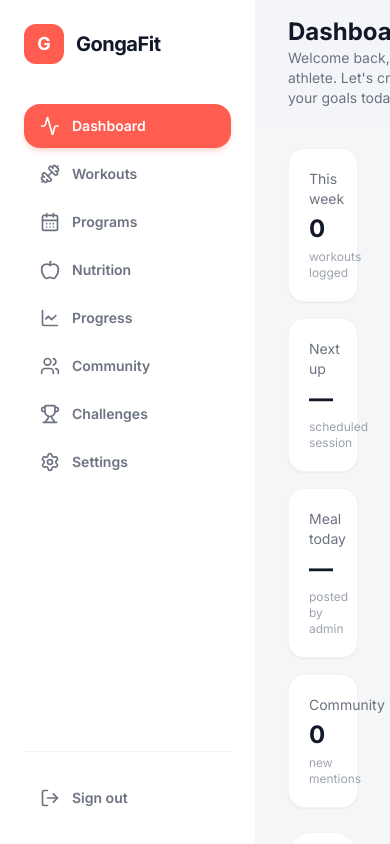
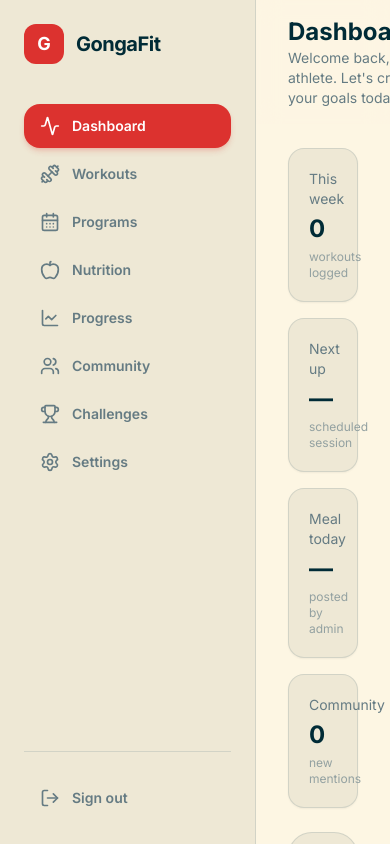
Before and after one commit to Matuxy79/FitsiteGonga, a Next.js app: page /dashboard in a window 390 px wide. Shown: the top 844 px of the page. Built offline with nearby package versions, Linux system fonts and the light colour scheme; no server answers.

Commit message:
feat: implement landing page, dashboard structure, and global styles for the GongaFit application

```diff
--- a/src/app/dashboard/layout.tsx
+++ b/src/app/dashboard/layout.tsx
@@ -1,7 +1,7 @@
 'use client'
 
 import Link from 'next/link'
-import { usePathname } from 'next/navigation'
+import { usePathname, useRouter } from 'next/navigation'
 import { useAuth } from '@/hooks/useAuth'
 import {
   Activity,
@@ -49,22 +49,28 @@ function avatarUrl(key?: string | null) {
 export default function DashboardLayout({ children }: { children: React.ReactNode }) {
   const { user, loading, logout } = useAuth()
   const pathname = usePathname()
+  const router = useRouter()
+
+  const handleLogout = async () => {
+    await logout()
+    router.replace('/?reason=signed-out')
+  }
 
   const tierLabel = user?.role === 'ADMIN' ? 'Admin' : user?.membership_tier === 'PAID' ? 'Paid' : 'Free'
   const TierIcon = user?.role === 'ADMIN' ? ShieldCheck : user?.membership_tier === 'PAID' ? Crown : Users
   const tierClass =
     user?.role === 'ADMIN'
-      ? 'bg-[#d7fb48] text-black'
+      ? 'bg-[#859900] text-[#fdf6e3]'
       : user?.membership_tier === 'PAID'
-      ? 'bg-[#ff5d4f] text-white'
-      : 'bg-white text-gray-700 border border-gray-200'
+      ? 'bg-[#dc322f] text-[#fdf6e3]'
+      : 'bg-[#eee8d5] text-[#657b83] border border-[#93a1a1]/40'
 
   return (
-    <div className="min-h-screen bg-[#f4f6f8] text-gray-900">
+    <div className="min-h-screen bg-[#fdf6e3] text-[#002b36]">
       {/* Sidebar */}
-      <aside className="fixed left-0 top-0 h-full w-64 bg-white border-r border-gray-100 p-6 flex flex-col z-20">
+      <aside className="fixed left-0 top-0 h-full w-64 bg-[#eee8d5] border-r border-[#93a1a1]/30 p-6 flex flex-col z-20">
         <Link href="/dashboard" className="flex items-center gap-3 mb-10">
-          <div className="w-10 h-10 rounded-xl bg-[#ff5d4f] flex items-center justify-center text-white font-bold text-lg">G</div>
+          <div className="w-10 h-10 rounded-xl bg-[#dc322f] flex items-center justify-center text-white font-bold text-lg">G</div>
           <span className="text-xl font-bold tracking-tight">GongaFit</span>
         </Link>
 
@@ -77,8 +83,8 @@ export default function DashboardLayout({ children }: { children: React.ReactNod
                 href={item.href}
                 className={`flex items-center gap-3 px-4 py-3 rounded-2xl text-sm font-semibold transition-colors ${
                   isActive
-                    ? 'bg-[#ff5d4f] text-white shadow-md shadow-[#ff5d4f]/20'
-                    : 'text-gray-500 hover:bg-gray-50 hover:text-gray-900'
+                    ? 'bg-[#dc322f] text-white shadow-md shadow-[#dc322f]/20'
+                    : 'text-[#657b83] hover:bg-[#fdf6e3] hover:text-[#002b36]'
                 }`}
               >
                 <item.icon className="w-5 h-5" />
@@ -88,10 +94,10 @@ export default function DashboardLayout({ children }: { children: React.ReactNod
           })}
         </nav>
 
-        <div className="pt-6 border-t border-gray-100">
+        <div className="pt-6 border-t border-[#93a1a1]/30">
           <button
-            onClick={logout}
-            className="flex items-center gap-3 px-4 py-3 w-full rounded-2xl text-sm font-semibold text-gray-500 hover:bg-gray-50 hover:text-gray-900 transition-colors"
+            onClick={handleLogout}
+            className="flex items-center gap-3 px-4 py-3 w-full rounded-2xl text-sm font-semibold text-[#657b83] hover:bg-[#fdf6e3] hover:text-[#002b36] transition-colors"
           >
             <LogOut className="w-5 h-5" />
             Sign out
@@ -102,27 +108,27 @@ export default function DashboardLayout({ children }: { children: React.ReactNod
       {/* Main content */}
       <div className="ml-64">
         {/* Header */}
-        <header className="sticky top-0 z-10 bg-[#f4f6f8]/80 backdrop-blur-md px-8 py-4 flex items-center justify-between">
+        <header className="sticky top-0 z-10 bg-[#fdf6e3]/80 backdrop-blur-md px-8 py-4 flex items-center justify-between">
           <div>
             <h1 className="text-2xl font-bold">Dashboard</h1>
-            <p className="text-sm text-gray-500">
+            <p className="text-sm text-[#657b83]">
               {loading ? 'Loading your training space...' : `Welcome back, ${user?.display_name || 'athlete'}. Let's crush your goals today.`}
             </p>
           </div>
 
           <div className="flex items-center gap-4">
             <div className="relative">
-              <Search className="absolute left-3 top-1/2 -translate-y-1/2 w-4 h-4 text-gray-400" />
+              <Search className="absolute left-3 top-1/2 -translate-y-1/2 w-4 h-4 text-[#93a1a1]" />
               <input
                 type="text"
                 placeholder="Search"
-                className="pl-9 pr-4 py-2 rounded-full bg-white border border-gray-200 text-sm focus:outline-none focus:ring-2 focus:ring-[#ff5d4f]/30 w-48"
+                className="pl-9 pr-4 py-2 rounded-full bg-[#fdf6e3] border border-[#93a1a1]/40 text-sm focus:outline-none focus:ring-2 focus:ring-[#dc322f]/30 w-48"
               />
             </div>
 
-            <button className="relative p-2.5 rounded-full bg-white border border-gray-200 text-gray-600 hover:bg-gray-50">
+            <button className="relative p-2.5 rounded-full bg-[#eee8d5] border border-[#93a1a1]/40 text-[#657b83] hover:bg-[#fdf6e3]">
               <Bell className="w-5 h-5" />
-              <span className="absolute top-2 right-2.5 w-2 h-2 bg-[#ff5d4f] rounded-full" />
+              <span className="absolute top-2 right-2.5 w-2 h-2 bg-[#dc322f] rounded-full" />
             </button>
 
             <div className={`flex items-center gap-2 px-3 py-1.5 rounded-full text-xs font-bold ${tierClass}`}>
@@ -132,12 +138,12 @@ export default function DashboardLayout({ children }: { children: React.ReactNod
 
             <Link
               href="/dashboard/settings"
-              className="flex items-center gap-2 pl-2 pr-4 py-1.5 rounded-full bg-white border border-gray-200 hover:bg-gray-50 transition-colors"
+              className="flex items-center gap-2 pl-2 pr-4 py-1.5 rounded-full bg-[#eee8d5] border border-[#93a1a1]/40 hover:bg-[#fdf6e3] transition-colors"
             >
               {user?.avatar_url ? (
                 <img src={avatarUrl(user.avatar_url)} alt="" className="w-8 h-8 rounded-full object-cover" />
               ) : (
-                <div className="w-8 h-8 rounded-full bg-gradient-to-br from-[#ff5d4f] to-[#ff8a80] flex items-center justify-center text-white text-xs font-bold">
+                <div className="w-8 h-8 rounded-full bg-gradient-to-br from-[#dc322f] to-[#cb4b16] flex items-center justify-center text-white text-xs font-bold">
                   {initials(user?.display_name || 'GF')}
                 </div>
               )}
--- a/src/app/dashboard/page.tsx
+++ b/src/app/dashboard/page.tsx
@@ -38,10 +38,10 @@ function SectionCard({
   action?: { label: string; href: string }
 }) {
   return (
-    <div className="bg-white rounded-3xl p-6 border border-gray-100 shadow-sm flex flex-col h-full">
+    <div className="bg-[#eee8d5] rounded-3xl p-6 border border-[#93a1a1]/30 shadow-sm flex flex-col h-full">
       <div className="flex items-center justify-between mb-4">
         <div className="flex items-center gap-3">
-          <div className="w-10 h-10 rounded-2xl bg-[#ff5d4f]/10 text-[#ff5d4f] flex items-center justify-center">
+          <div className="w-10 h-10 rounded-2xl bg-[#dc322f]/10 text-[#dc322f] flex items-center justify-center">
             <Icon className="w-5 h-5" />
           </div>
           <h2 className="font-bold text-lg">{title}</h2>
@@ -49,7 +49,7 @@ function SectionCard({
         {action && (
           <Link
             href={action.href}
-            className="text-xs font-bold text-[#ff5d4f] hover:text-[#e54d3f] flex items-center gap-1"
+            className="text-xs font-bold text-[#dc322f] hover:text-[#cb4b16] flex items-center gap-1"
           >
             <Plus className="w-3.5 h-3.5" />
             {action.label}
@@ -59,7 +59,7 @@ function SectionCard({
       <div className="flex-1">{children}</div>
       <Link
         href={href}
-        className="mt-4 text-sm font-semibold text-gray-500 hover:text-gray-900 flex items-center gap-1"
+        className="mt-4 text-sm font-semibold text-[#657b83] hover:text-[#002b36] flex items-center gap-1"
       >
         Open {title} <span className="text-lg leading-none">→</span>
       </Link>
@@ -69,7 +69,7 @@ function SectionCard({
 
 function EmptyState({ message, icon: Icon }: { message: string; icon: React.ElementType }) {
   return (
-    <div className="flex flex-col items-center justify-center h-32 text-center text-gray-400">
+    <div className="flex flex-col items-center justify-center h-32 text-center text-[#93a1a1]">
       <Icon className="w-8 h-8 mb-2 opacity-40" />
       <p className="text-sm">{message}</p>
     </div>
@@ -86,25 +86,25 @@ export default function DashboardOverview() {
     <div className="space-y-6">
       {/* Quick stat row */}
       <div className="grid grid-cols-1 sm:grid-cols-2 lg:grid-cols-4 gap-4">
-        <div className="bg-white rounded-2xl p-5 border border-gray-100 shadow-sm">
-          <p className="text-sm text-gray-500 mb-1">This week</p>
+        <div className="bg-[#eee8d5] rounded-2xl p-5 border border-[#93a1a1]/30 shadow-sm">
+          <p className="text-sm text-[#657b83] mb-1">This week</p>
           <p className="text-2xl font-bold">0</p>
-          <p className="text-xs text-gray-400 mt-1">workouts logged</p>
+          <p className="text-xs text-[#93a1a1] mt-1">workouts logged</p>
         </div>
-        <div className="bg-white rounded-2xl p-5 border border-gray-100 shadow-sm">
-          <p className="text-sm text-gray-500 mb-1">Next up</p>
+        <div className="bg-[#eee8d5] rounded-2xl p-5 border border-[#93a1a1]/30 shadow-sm">
+          <p className="text-sm text-[#657b83] mb-1">Next up</p>
           <p className="text-2xl font-bold">—</p>
-          <p className="text-xs text-gray-400 mt-1">scheduled session</p>
+          <p className="text-xs text-[#93a1a1] mt-1">scheduled session</p>
         </div>
-        <div className="bg-white rounded-2xl p-5 border border-gray-100 shadow-sm">
-          <p className="text-sm text-gray-500 mb-1">Meal today</p>
+        <div className="bg-[#eee8d5] rounded-2xl p-5 border border-[#93a1a1]/30 shadow-sm">
+          <p className="text-sm text-[#657b83] mb-1">Meal today</p>
           <p className="text-2xl font-bold">—</p>
-          <p className="text-xs text-gray-400 mt-1">posted by admin</p>
+          <p className="text-xs text-[#93a1a1] mt-1">posted by admin</p>
         </div>
-        <div className="bg-white rounded-2xl p-5 border border-gray-100 shadow-sm">
-          <p className="text-sm text-gray-500 mb-1">Community</p>
+        <div className="bg-[#eee8d5] rounded-2xl p-5 border border-[#93a1a1]/30 shadow-sm">
+          <p className="text-sm text-[#657b83] mb-1">Community</p>
           <p className="text-2xl font-bold">0</p>
-          <p className="text-xs text-gray-400 mt-1">new mentions</p>
+          <p className="text-xs text-[#93a1a1] mt-1">new mentions</p>
         </div>
       </div>
 
@@ -136,13 +136,13 @@ export default function DashboardOverview() {
       </div>
 
       {isAdmin && (
-        <div className="bg-[#d7fb48] rounded-3xl p-6 border border-[#c8ec39]">
+        <div className="bg-[#859900] rounded-3xl p-6 border border-[#859900]">
           <h3 className="font-bold text-lg mb-2">Admin quick actions</h3>
           <div className="flex flex-wrap gap-3">
-            <Link href="/admin" className="px-4 py-2 bg-black text-white rounded-xl text-sm font-bold hover:bg-gray-900">
+            <Link href="/admin" className="px-4 py-2 bg-[#002b36] text-[#fdf6e3] rounded-xl text-sm font-bold hover:bg-[#073642]">
               Admin console
             </Link>
-            <Link href="/dashboard/nutrition" className="px-4 py-2 bg-white text-black rounded-xl text-sm font-bold hover:bg-gray-50">
+            <Link href="/dashboard/nutrition" className="px-4 py-2 bg-[#fdf6e3] text-[#002b36] rounded-xl text-sm font-bold hover:bg-[#eee8d5]">
               Post meal of the day
             </Link>
           </div>
--- a/src/app/globals.css
+++ b/src/app/globals.css
@@ -8,89 +8,89 @@
   }
 
   body {
-    background: #1e1f22;
-    color: #dcddde;
+    background: #fdf6e3;
+    color: #002b36;
   }
 }
 
 @layer components {
-  /* Discord-inspired background patterns */
+  /* Solarized Light background patterns */
   .discord-bg {
-    background: #1e1f22;
+    background: #fdf6e3;
     background-image:
-      radial-gradient(circle at 20% 80%, rgba(88, 101, 242, 0.1) 0%, transparent 50%),
-      radial-gradient(circle at 80% 20%, rgba(88, 101, 242, 0.1) 0%, transparent 50%),
-      radial-gradient(circle at 40% 40%, rgba(88, 101, 242, 0.05) 0%, transparent 50%);
+      radial-gradient(circle at 20% 80%, rgba(38, 139, 210, 0.08) 0%, transparent 50%),
+      radial-gradient(circle at 80% 20%, rgba(38, 139, 210, 0.08) 0%, transparent 50%),
+      radial-gradient(circle at 40% 40%, rgba(38, 139, 210, 0.04) 0%, transparent 50%);
   }
 
   .discord-bg-pattern {
-    background: #1e1f22;
+    background: #fdf6e3;
     background-image:
-      linear-gradient(rgba(88, 101, 242, 0.03) 1px, transparent 1px),
-      linear-gradient(90deg, rgba(88, 101, 242, 0.03) 1px, transparent 1px);
+      linear-gradient(rgba(38, 139, 210, 0.04) 1px, transparent 1px),
+      linear-gradient(90deg, rgba(38, 139, 210, 0.04) 1px, transparent 1px);
     background-size: 20px 20px;
   }
 
-  /* Discord-style scrollbars */
+  /* Solarized scrollbars */
   .discord-scrollbar::-webkit-scrollbar {
     width: 8px;
   }
 
   .discord-scrollbar::-webkit-scrollbar-track {
-    background: #2f3136;
+    background: #eee8d5;
   }
 
   .discord-scrollbar::-webkit-scrollbar-thumb {
-    background: #202225;
+    background: #93a1a1;
     border-radius: 4px;
   }
 
   .discord-scrollbar::-webkit-scrollbar-thumb:hover {
-    background: #4f545c;
+    background: #657b83;
   }
 
-  /* Discord-style focus rings */
+  /* Focus rings */
   .discord-focus {
-    @apply focus:outline-none focus:ring-2 focus:ring-discord-accent focus:ring-offset-2 focus:ring-offset-discord-darkest;
+    @apply focus:outline-none focus:ring-2 focus:ring-discord-accent focus:ring-offset-2 focus:ring-offset-sol-base3;
   }
 
-  /* Discord-style buttons */
+  /* Buttons */
   .discord-button {
-    @apply inline-flex items-center justify-center rounded-md font-medium transition-all duration-200 focus:outline-none focus:ring-2 focus:ring-discord-accent focus:ring-offset-2 focus:ring-offset-discord-darkest disabled:opacity-50 disabled:cursor-not-allowed;
+    @apply inline-flex items-center justify-center rounded-md font-medium transition-all duration-200 focus:outline-none focus:ring-2 focus:ring-discord-accent focus:ring-offset-2 focus:ring-offset-sol-base3 disabled:opacity-50 disabled:cursor-not-allowed;
   }
 
   .discord-button-primary {
-    @apply discord-button bg-discord-accent text-white hover:bg-discord-accent/90 active:bg-discord-accent/80;
+    @apply discord-button bg-sol-blue text-sol-base3 hover:bg-sol-blue/90 active:bg-sol-blue/80;
   }
 
   .discord-button-secondary {
-    @apply discord-button bg-discord-medium text-white hover:bg-discord-medium/80 active:bg-discord-medium/70;
+    @apply discord-button bg-sol-base2 text-sol-base03 hover:bg-sol-base2/80 active:bg-sol-base2/70;
   }
 
   .discord-button-subtle {
-    @apply discord-button bg-transparent text-discord-light hover:bg-discord-medium active:bg-discord-medium/80;
+    @apply discord-button bg-transparent text-sol-base01 hover:bg-sol-base2 active:bg-sol-base2/80;
   }
 
   .discord-button-danger {
-    @apply discord-button bg-discord-error text-white hover:bg-discord-error/90 active:bg-discord-error/80;
+    @apply discord-button bg-sol-red text-sol-base3 hover:bg-sol-red/90 active:bg-sol-red/80;
   }
 
-  /* Discord-style cards */
+  /* Cards */
   .discord-card {
-    @apply bg-discord-dark border border-discord-darker rounded-lg shadow-lg;
+    @apply bg-sol-base2 border border-sol-base1/30 rounded-lg shadow-sm;
   }
 
   .discord-card-hover {
-    @apply discord-card hover:bg-discord-medium hover:border-discord-medium transition-colors duration-200;
+    @apply discord-card hover:bg-sol-base3 hover:border-sol-base1/50 transition-colors duration-200;
   }
 
-  /* Discord-style inputs */
+  /* Inputs */
   .discord-input {
-    @apply w-full bg-discord-dark text-discord-light placeholder-discord-muted border border-discord-medium rounded-md px-3 py-2 focus:outline-none focus:ring-2 focus:ring-discord-accent focus:border-discord-accent transition-colors duration-200;
+    @apply w-full bg-sol-base3 text-sol-base03 placeholder-sol-base1 border border-sol-base1/40 rounded-md px-3 py-2 focus:outline-none focus:ring-2 focus:ring-sol-blue focus:border-sol-blue transition-colors duration-200;
   }
 
   .discord-input-error {
-    @apply discord-input border-discord-error focus:ring-discord-error focus:border-discord-error;
+    @apply discord-input border-sol-red focus:ring-sol-red focus:border-sol-red;
   }
 }
 
@@ -123,44 +123,44 @@
     animation: glow 2s ease-in-out infinite alternate;
   }
 
-  /* Discord-style text gradients */
+  /* Text gradients – solarized flavored */
   .text-gradient-discord {
-    @apply bg-clip-text text-transparent bg-gradient-to-r from-white to-discord-accent;
+    @apply bg-clip-text text-transparent bg-gradient-to-r from-sol-base03 to-sol-blue;
   }
 
   .text-gradient-success {
-    @apply bg-clip-text text-transparent bg-gradient-to-r from-discord-success to-green-400;
+    @apply bg-clip-text text-transparent bg-gradient-to-r from-sol-green to-sol-cyan;
   }
 
   .text-gradient-warning {
-    @apply bg-clip-text text-transparent bg-gradient-to-r from-discord-warning to-yellow-400;
+    @apply bg-clip-text text-transparent bg-gradient-to-r from-sol-yellow to-sol-orange;
   }
 
   .text-gradient-error {
-    @apply bg-clip-text text-transparent bg-gradient-to-r from-discord-error to-red-400;
+    @apply bg-clip-text text-transparent bg-gradient-to-r from-sol-red to-sol-orange;
   }
 
-  /* Discord-style shadows */
+  /* Shadows */
   .shadow-discord {
     box-shadow:
-      0 4px 6px -1px rgba(0, 0, 0, 0.1),
-      0 2px 4px -1px rgba(0, 0, 0, 0.06);
+      0 4px 6px -1px rgba(0, 43, 54, 0.08),
+      0 2px 4px -1px rgba(0, 43, 54, 0.04);
   }
 
   .shadow-discord-lg {
     box-shadow:
-      0 10px 15px -3px rgba(0, 0, 0, 0.1),
-      0 4px 6px -2px rgba(0, 0, 0, 0.05);
+      0 10px 15px -3px rgba(0, 43, 54, 0.08),
+      0 4px 6px -2px rgba(0, 43, 54, 0.04);
   }
 
   .shadow-discord-xl {
     box-shadow:
-      0 20px 25px -5px rgba(0, 0, 0, 0.1),
-      0 10px 10px -5px rgba(0, 0, 0, 0.04);
+      0 20px 25px -5px rgba(0, 43, 54, 0.08),
+      0 10px 10px -5px rgba(0, 43, 54, 0.03);
   }
 
   .shadow-discord-glow {
-    box-shadow: 0 0 20px rgba(88, 101, 242, 0.3);
+    box-shadow: 0 0 20px rgba(38, 139, 210, 0.25);
   }
 }
 
@@ -223,9 +223,9 @@
 
 @keyframes glow {
   from {
-    box-shadow: 0 0 5px rgba(88, 101, 242, 0.2);
+    box-shadow: 0 0 5px rgba(38, 139, 210, 0.15);
   }
   to {
-    box-shadow: 0 0 20px rgba(88, 101, 242, 0.4);
+    box-shadow: 0 0 20px rgba(38, 139, 210, 0.3);
   }
 }
--- a/tailwind.config.js
+++ b/tailwind.config.js
@@ -8,17 +8,35 @@ module.exports = {
   theme: {
     extend: {
       colors: {
-        // Discord-inspired colors
-        'discord-darkest': '#1e1f22',
-        'discord-darker': '#202225',
-        'discord-dark': '#2f3136',
-        'discord-medium': '#36393f',
-        'discord-light': '#dcddde',
-        'discord-muted': '#72767d',
-        'discord-accent': '#5865f2',
-        'discord-success': '#3ba55c',
-        'discord-warning': '#faa61a',
-        'discord-error': '#ed4245',
+        // Solarized Light palette
+        'sol-base03': '#002b36',   // darkest text / headings
+        'sol-base02': '#073642',   // strong emphasis
+        'sol-base01': '#586e75',   // emphasis / secondary text
+        'sol-base00': '#657b83',   // body text
+        'sol-base0': '#839496',    // (dark mode body – unused in light)
+        'sol-base1': '#93a1a1',    // muted / placeholders / borders
+        'sol-base2': '#eee8d5',    // panel / card background
+        'sol-base3': '#fdf6e3',    // main background
+        'sol-yellow': '#b58900',
+        'sol-orange': '#cb4b16',
+        'sol-red': '#dc322f',
+        'sol-magenta': '#d33682',
+        'sol-violet': '#6c71c4',
+        'sol-blue': '#268bd2',
+        'sol-cyan': '#2aa198',
+        'sol-green': '#859900',
+
+        // Legacy discord aliases mapped to solarized equivalents
+        'discord-darkest': '#002b36',
+        'discord-darker': '#073642',
+        'discord-dark': '#eee8d5',
+        'discord-medium': '#fdf6e3',
+        'discord-light': '#002b36',
+        'discord-muted': '#93a1a1',
+        'discord-accent': '#268bd2',
+        'discord-success': '#859900',
+        'discord-warning': '#b58900',
+        'discord-error': '#dc322f',
       },
       animation: {
         'fade-in': 'fadeIn 0.25s ease-in-out',
```
Also changed, not shown: src/app/page.tsx (+24 -24 lines).
